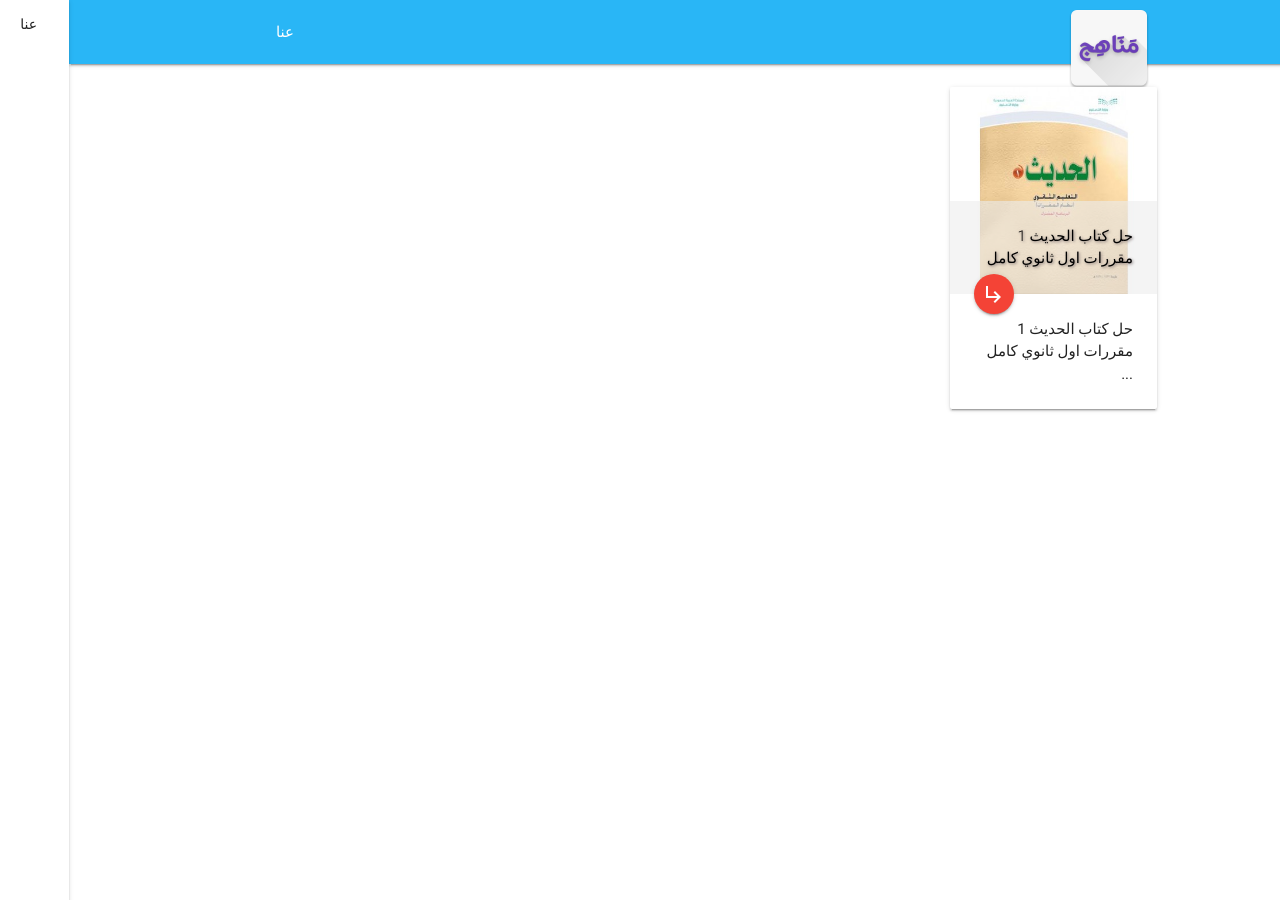
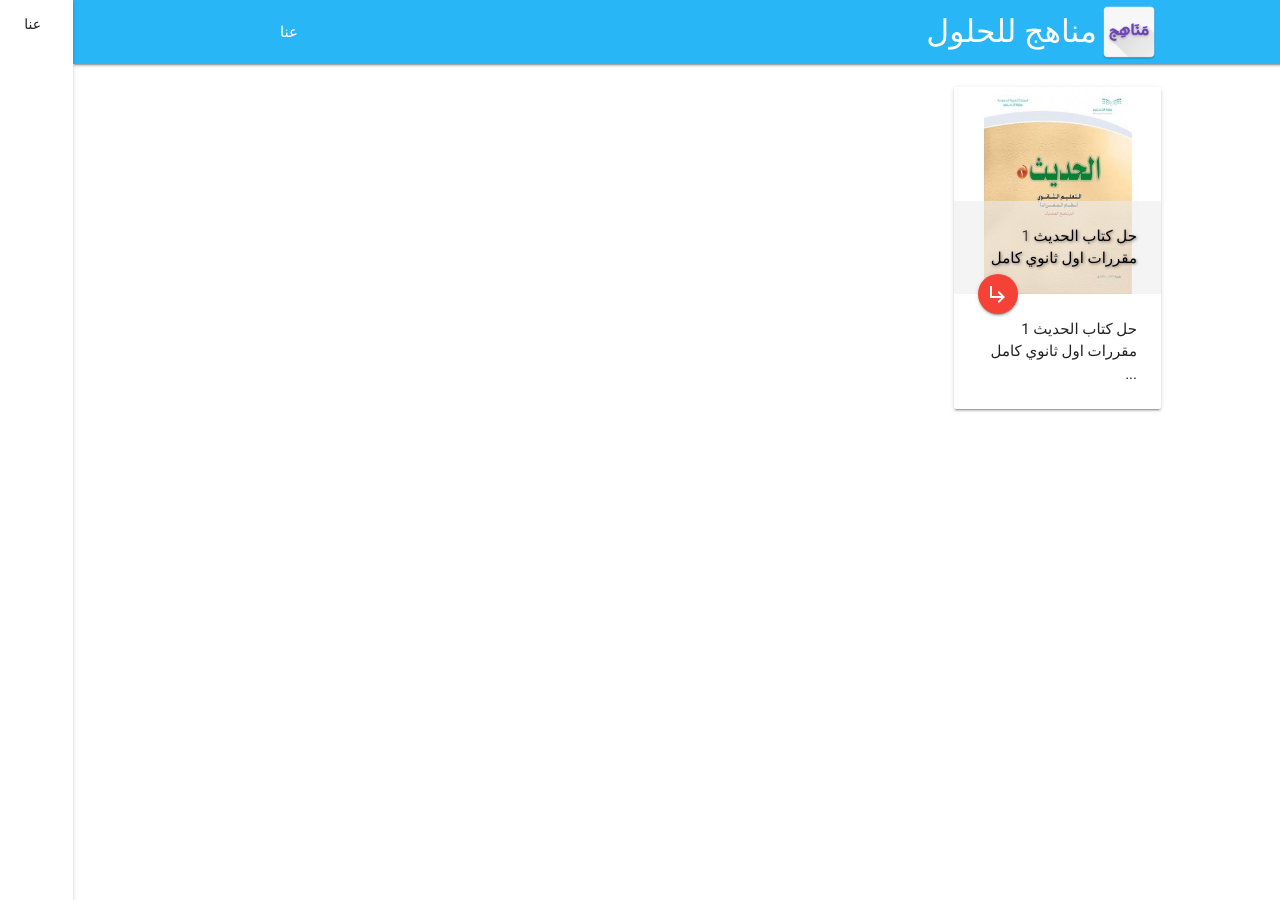
Before and after one commit to egyjs/el3zahaby.github.io-, a Jekyll site: the page built from index.html, in a window 1280 px wide. Built offline with Jekyll 4.4.1, drawn with Linux system fonts in a browser that asks for light colours; nearby versions of some CDN libraries.

Commit message:
add logo to nav #2

```diff
--- a/_layouts/landing.html
+++ b/_layouts/landing.html
@@ -18,8 +18,8 @@
 
 <body>
     <nav class="light-blue lighten-1" role="navigation">
-        <div class="nav-wrapper container"><a id="logo-container" href="/" class="brand-logo">
-        <img alt="logo" src="/assets/img/logo96.png">{{ site.title }}
+        <div class="nav-wrapper container"><a id="logo-container" href="/" class="brand-logo" style="display: flex;">
+        <img alt="logo" width="64" height="64" src="/assets/img/logo96.png">{{ site.title }}
         </a>
 
 
--- a/_layouts/post.html
+++ b/_layouts/post.html
@@ -28,7 +28,7 @@
     }(document, 'script', 'facebook-jssdk'));
     </script>
     <nav class="light-blue lighten-1" role="navigation">
-        <div class="nav-wrapper container"><a id="logo-container" href="/" class="brand-logo"><img alt="logo" src="/assets/img/logo96.png">{{ site.name }}</a>
+        <div class="nav-wrapper container"><a id="logo-container" href="/" class="brand-logo"><img alt="logo" width="64" height="64" src="/assets/img/logo96.png"></a>
 
 {% include header.html %}
 
```
